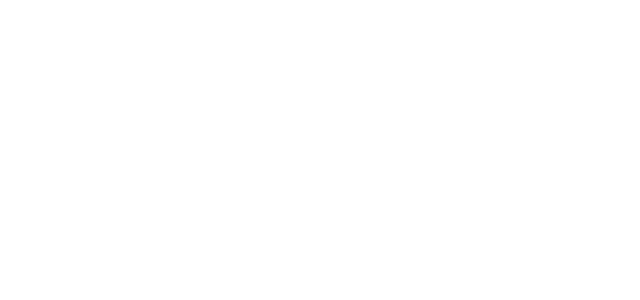
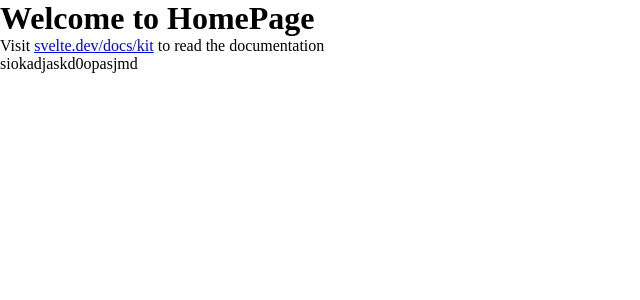
Before and after one commit to lucasmonsan/CatLog, a SvelteKit app: page / in a window 1280 px wide. Shown: the top 300 px of the page, without its empty margins (0-640 px from the left). Built offline with nearby package versions, Linux system fonts and the light colour scheme.

Commit message:
Dinâmica de troca de páginas e +layout global.

```diff
--- a/src/app.html
+++ b/src/app.html
@@ -1,9 +1,44 @@
 <!doctype html>
-<html lang="en">
+<html lang="pt-br">
 	<head>
 		<meta charset="utf-8" />
 		<link rel="icon" href="%sveltekit.assets%/favicon.png" />
 		<meta name="viewport" content="width=device-width, initial-scale=1" />
+
+		<link rel="preconnect" href="https://fonts.googleapis.com" />
+		<link rel="preconnect" href="https://fonts.gstatic.com" crossorigin />
+		<link href="https://fonts.googleapis.com/css2?family=Dosis:wght@200..800&family=Rubik:ital,wght@0,300..900;1,300..900&display=swap" rel="stylesheet" />
+
+		<style>
+			*,
+			*::before,
+			*::after {
+				box-sizing: border-box;
+				padding: 0;
+				margin: 0;
+			}
+			html {
+				scroll-behavior: smooth;
+			}
+			html > div {
+				display: none;
+			}
+			body {
+				overflow: hidden;
+				width: 100%;
+				height: clamp(100dvh, 100vh, 100vh);
+				font-synthesis: none;
+				text-rendering: optimizeLegibility;
+				-webkit-font-smoothing: antialiased;
+				-moz-osx-font-smoothing: grayscale;
+				color: var(--color-text);
+				background-color: var(--color-bg);
+				transition:
+					color var(--slow),
+					background-color var(--slow);
+			}
+		</style>
+
 		%sveltekit.head%
 	</head>
 	<body data-sveltekit-preload-data="hover">
--- a/src/lib/api/appwrite.ts
+++ b/src/lib/api/appwrite.ts
@@ -1,4 +1,4 @@
-import { Account, Client, Databases, ID, Query } from "appwrite";
+import { Account, Client, Databases } from "appwrite";
 
 const hostname = import.meta.env.HOSTNAME;
 const endpoint = import.meta.env.APPWRITE_ENDPOINT;
--- a/src/routes/+layout.svelte
+++ b/src/routes/+layout.svelte
@@ -0,0 +1,28 @@
+<script lang="ts">
+	// import '../styles/variables.css'
+	// import '../styles/reset.css'
+	// import '../styles/animations.css'
+	import { fade } from 'svelte/transition'
+	import { cubicInOut } from 'svelte/easing'
+
+	export let data: { url: string }
+</script>
+
+{#key data.url}
+	<main in:fade={{ duration: 400, delay: 500, easing: cubicInOut }} out:fade={{ duration: 400, easing: cubicInOut }}>
+		<slot />
+	</main>
+{/key}
+
+<style>
+	main {
+		overflow-y: scroll;
+		display: flex;
+		flex-direction: column;
+		justify-content: flex-start;
+		width: 100%;
+		height: 100%;
+		padding: var(--padd);
+		padding-left: calc(var(--w-nav) + calc(var(--base) * 5));
+	}
+</style>
--- /dev/null
+++ b/src/routes/+layout.ts
@@ -0,0 +1,7 @@
+import type { LoadEvent } from "@sveltejs/kit";
+
+export function load({ url }: LoadEvent) {
+  return {
+    url: url.pathname
+  }
+}
--- a/src/routes/+page.svelte
+++ b/src/routes/+page.svelte
@@ -1,3 +1,3 @@
-<h1>Welcome to SvelteKit</h1>
-<p>Visit <a href="https://svelte.dev/docs/kit">svelte.dev/docs/kit</a> to read the documentation</p>
-naskdjh
+<h1>Welcome to HomePage</h1>
+<p>Visit <a href="/splash">svelte.dev/docs/kit</a> to read the documentation</p>
+siokadjaskd0opasjmd
--- /dev/null
+++ b/src/routes/splash/+page.svelte
@@ -0,0 +1,3 @@
+<h1>Welcome to SplashPage</h1>
+<p>Visit <a href="/">svelte.dev/docs/kit</a> to read the documentation</p>
+naskdjh
```
Also changed, not shown: 1 other file (tests, documents, lock files or other folders).
